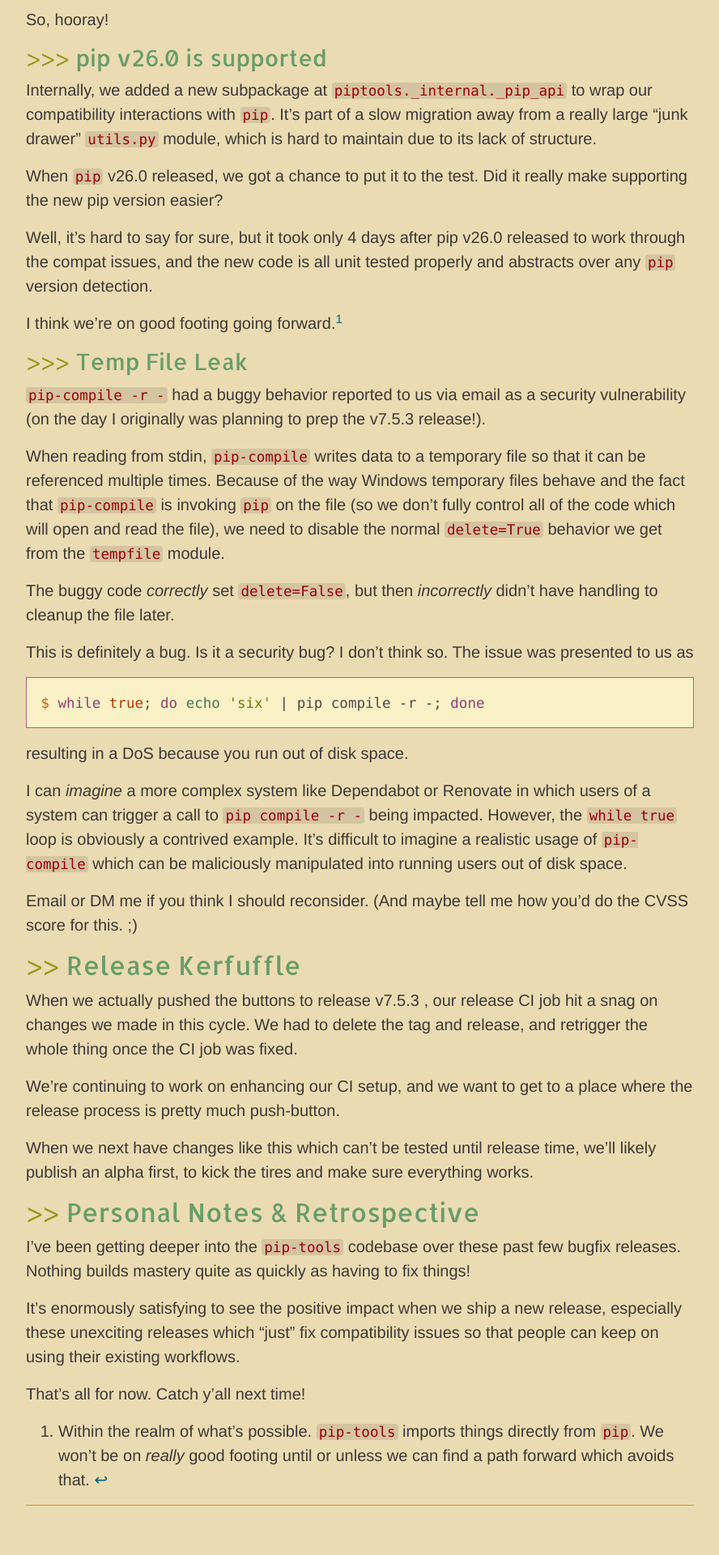
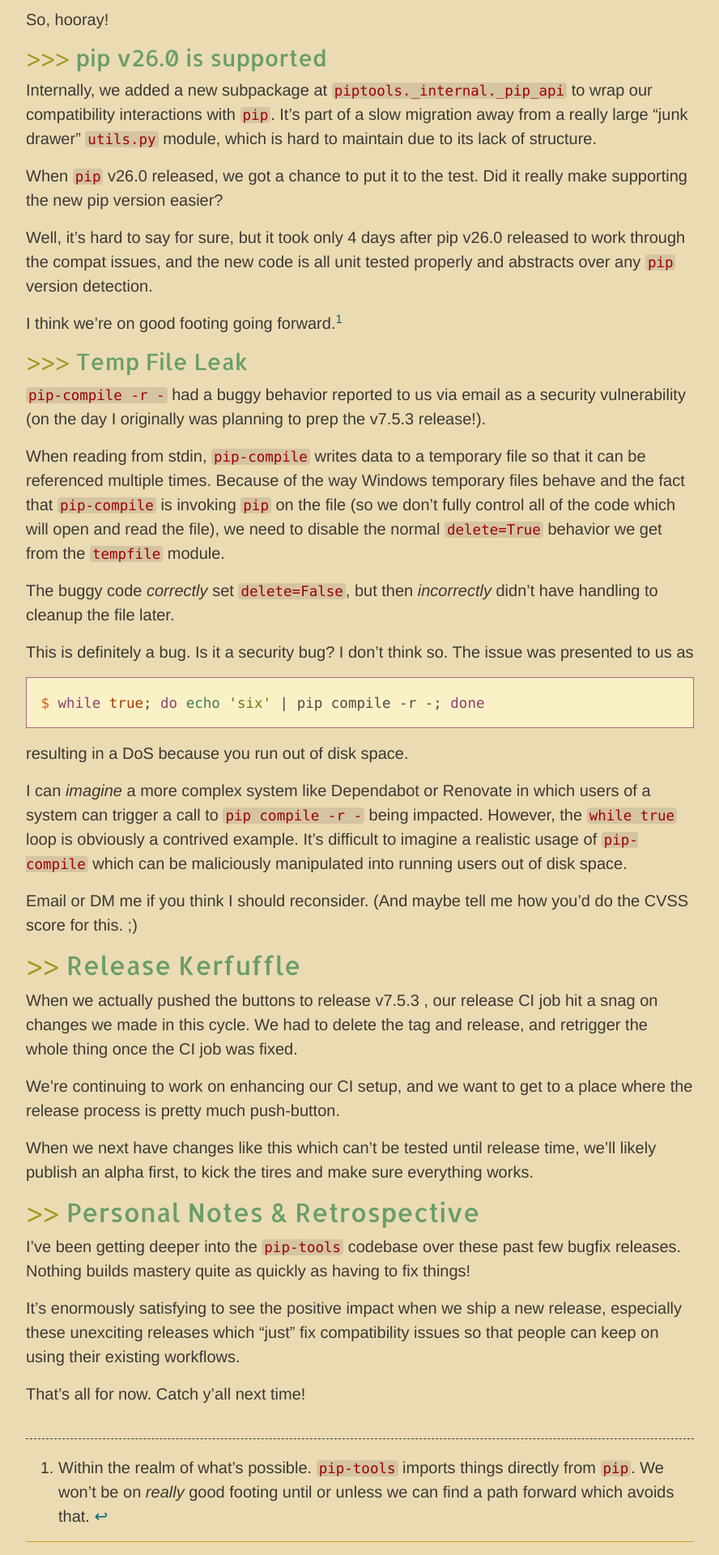
Before and after one commit to sirosen/sirosen.github.io, a Jekyll site: the page built from _posts/2026-02-11-pip-tools-753.md, in a window 1280 px wide. Shown: the part 1188-3108 px from the top of the page at 81% size, without its empty margins (53-941 px from the left). Built offline with Jekyll 4.4.1, drawn with Linux system fonts in a browser that asks for light colours; before the commit the page ends 3063 px from its top, so only the background shows below that.

Commit message:
Add styling to better separate footnotes

```diff
--- a/assets/styles.scss
+++ b/assets/styles.scss
@@ -301,6 +301,13 @@
     border-left: 3px solid var(--alt-border);
     padding-left: 15px;
   }
+
+  // style footnotes
+  .footnotes {
+    border-top: 1px dashed;
+    padding-top: 1em;
+    margin-top: 2em;
+  }
 }
 
 // adjust background color of sidebar buttons
```
